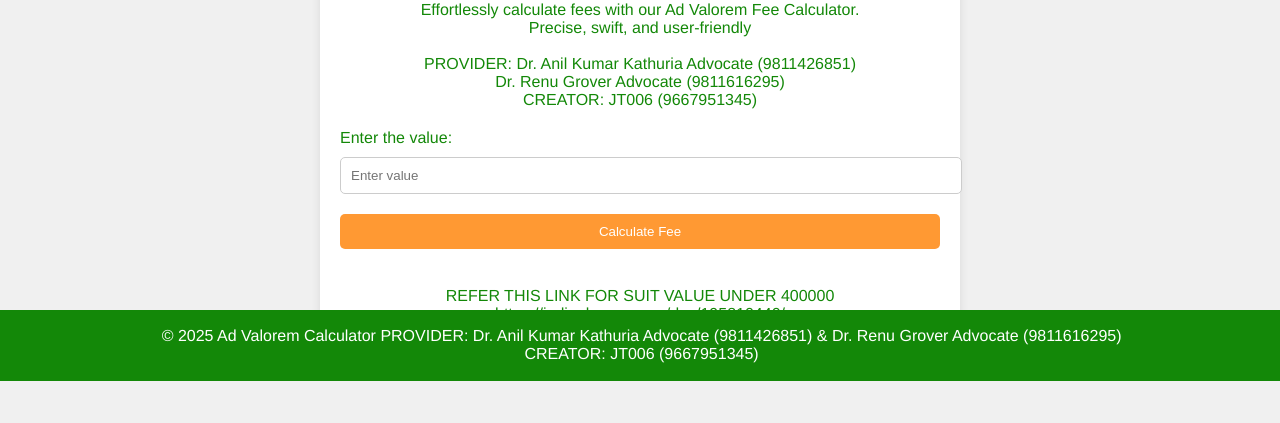
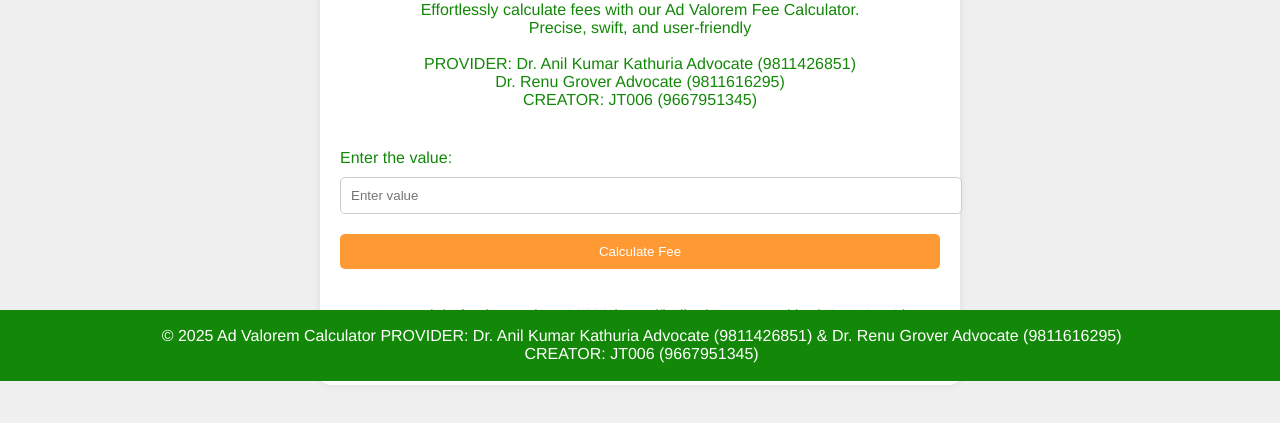
Before and after one commit to JixelPioneer/Ad-Valorem-Calculator, a plain HTML site: page index.html in a window 1280 px wide. Shown: the part 419-842 px from the top of the page. Drawn offline with Linux system fonts and the light colour scheme.

Commit message:
index.html

```diff
--- a/index.html
+++ b/index.html
@@ -25,7 +25,7 @@
         }
         .description {
             text-align: center;
-            margin-bottom: 20px;
+            margin-bottom: 40px;
             color: #138808; /* Green color */
         }
         label {
@@ -88,7 +88,7 @@
         <button onclick="calculateFee()">Calculate Fee</button>
         <div class="result" id="result"></div>
         <div class="description">
-            <p><br> REFER THIS LINK FOR SUIT VALUE UNDER 400000 https://indiankanoon.org/doc/195810440/</p>
+            <p><br> Press Link If value under 400000  https://indiankanoon.org/doc/195810440/</p>
         </div>
     </div>
     <footer>
```
